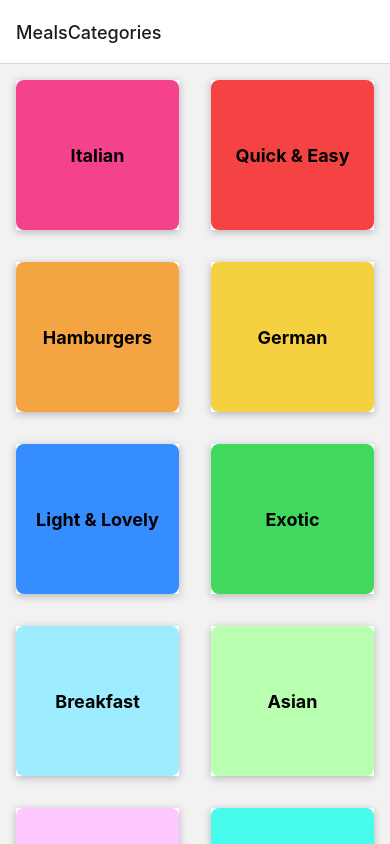
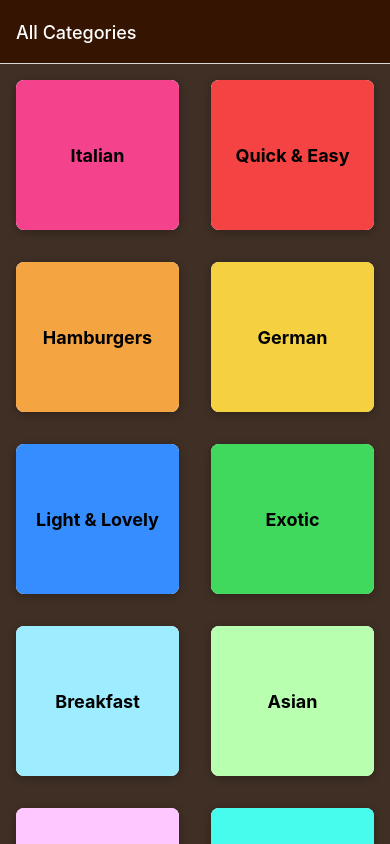
Before and after one commit to zhankaam/react-native-course, a React Native app: screen / in a window 390 px wide. Built offline with nearby package versions, Linux system fonts and the light colour scheme.

Commit message:
012: styling screen headers and backgrounds

```diff
--- a/App.tsx
+++ b/App.tsx
@@ -19,8 +19,19 @@ function App(): JSX.Element {
     <>
       <StatusBar barStyle="light-content" />
       <NavigationContainer>
-        <Stack.Navigator>
-          <Stack.Screen name="MealsCategories" component={CategoriesScreen} />
+        <Stack.Navigator
+          screenOptions={{
+            headerStyle: {backgroundColor: '#351401'},
+            headerTintColor: 'white',
+            contentStyle: {backgroundColor: '#3f2f25'},
+          }}>
+          <Stack.Screen
+            name="MealsCategories"
+            component={CategoriesScreen}
+            options={{
+              title: 'All Categories',
+            }}
+          />
           <Stack.Screen name="MealsOverview" component={MealsOverviewScreen} />
         </Stack.Navigator>
       </NavigationContainer>
--- a/components/CategoryGridTile.tsx
+++ b/components/CategoryGridTile.tsx
@@ -30,6 +30,7 @@ const styles = StyleSheet.create({
     flex: 1,
     margin: 16,
     height: 150,
+    borderRadius: 8,
     elevation: 4,
     backgroundColor: 'white',
     shadowColor: 'black',
--- a/components/MealItem.tsx
+++ b/components/MealItem.tsx
@@ -1,12 +1,79 @@
-import {Text, View} from 'react-native';
+import {Platform, Image, Pressable, StyleSheet, Text, View} from 'react-native';
 import React from 'react';
 
-function MealItem({title}: {title: string}) {
+type PropsType = {
+  title: string;
+  imageUrl: string;
+  complexity: string;
+  duration: string;
+  affordability: string;
+};
+
+function MealItem({
+  title,
+  imageUrl,
+  complexity,
+  duration,
+  affordability,
+}: PropsType) {
   return (
-    <View>
-      <Text>{title}</Text>
+    <View style={styles.mealItem}>
+      <Pressable
+        android_ripple={{color: '#ccc'}}
+        style={({pressed}) => (pressed ? styles.buttonPressed : null)}>
+        <View style={styles.innerContainer}>
+          <Image source={{uri: imageUrl}} style={styles.image} />
+          <Text style={styles.title}>{title}</Text>
+        </View>
+        <View style={styles.details}>
+          <Text style={styles.detailItem}>{duration}</Text>
+          <Text style={styles.detailItem}>{complexity.toUpperCase()}</Text>
+          <Text style={styles.detailItem}>{affordability.toUpperCase()}</Text>
+        </View>
+      </Pressable>
     </View>
   );
 }
 
+const styles = StyleSheet.create({
+  mealItem: {
+    margin: 16,
+    borderRadius: 8,
+    overflow: Platform.OS === 'android' ? 'hidden' : 'visible',
+    backgroundColor: 'white',
+    elevation: 4,
+    shadowColor: 'black',
+    shadowOpacity: 0.25,
+    shadowOffset: {width: 0, height: 2},
+    shadowRadius: 8,
+  },
+  buttonPressed: {
+    opacity: 0.5,
+  },
+  innerContainer: {
+    borderRadius: 8,
+    overflow: 'hidden',
+  },
+  image: {
+    width: '100%',
+    height: 200,
+  },
+  title: {
+    fontWeight: 'bold',
+    textAlign: 'center',
+    fontSize: 18,
+    margin: 8,
+  },
+  details: {
+    flexDirection: 'row',
+    alignItems: 'center',
+    justifyContent: 'center',
+    padding: 8,
+  },
+  detailItem: {
+    marginHorizontal: 4,
+    fontSize: 12,
+  },
+});
+
 export default MealItem;
--- a/screens/MealsOverviewScreen.tsx
+++ b/screens/MealsOverviewScreen.tsx
@@ -13,7 +13,16 @@ const MealsOverviewScreen = ({route}: any) => {
   });
 
   function renderMealItem(itemData: any) {
-    return <MealItem title={itemData.item.title} />;
+    const item = itemData.item;
+
+    const mealItemProps = {
+      title: item.title,
+      imageUrl: item.imageUrl,
+      affordability: item.affordability,
+      complexity: item.complexity,
+      duration: item.duration,
+    };
+    return <MealItem {...mealItemProps} />;
   }
 
   return (
```
